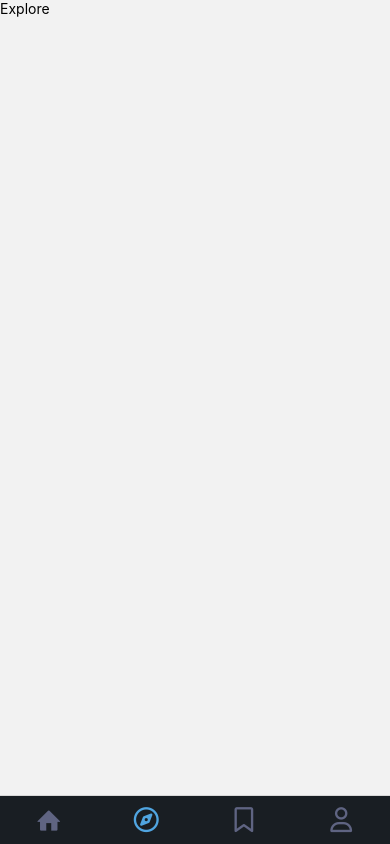
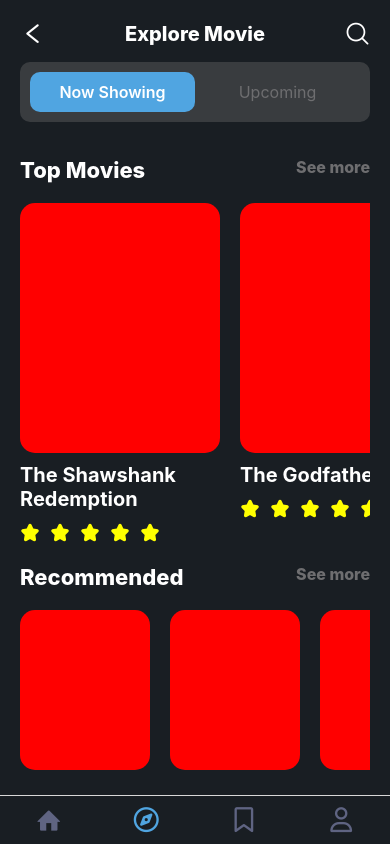
Before and after one commit to mowaiscyphion/cinema-app, a React Native app: screen /Explore in a window 390 px wide. Built offline with nearby package versions, Linux system fonts and the light colour scheme.

Commit message:
explore tab

```diff
--- a/src/navigations/MyTabs.js
+++ b/src/navigations/MyTabs.js
@@ -13,7 +13,8 @@
 function MyTabs() {
     return (
         <Tab.Navigator
-            initialRouteName='Home'
+            // initialRouteName='Home'
+            initialRouteName='Explore'
             screenOptions={{
                 tabBarStyle: { backgroundColor: '#191e23' },
                 headerShown: false,
--- a/src/screens/Explore.js
+++ b/src/screens/Explore.js
@@ -1,11 +1,94 @@
-import React from 'react'
-import { StyleSheet, Text, View } from 'react-native'
+import React from 'react';
+import { FlatList, ScrollView, StyleSheet, Text, TouchableOpacity, View } from 'react-native';
+import { SafeAreaView } from 'react-native-safe-area-context';
+import { default as Back, default as Search } from 'react-native-vector-icons/AntDesign';
 
 const Explore = () => {
+
+    const data = [
+        {
+            name: "The Shawshank Redemption"
+        },
+        {
+            name: "The Godfather"
+        },
+        {
+            name: "The Dark Knight"
+        },
+        {
+            name: "Pulp Fiction"
+        }
+    ];
+
+
+    const Card = ({ item }) => {
+        return (
+            <View style={{ gap: 10, marginRight: 20 }}>
+                <View style={{ backgroundColor: "red", height: 250, width: 200, borderRadius: 15 }}></View>
+                <Text style={{ color: "white", fontSize: 20, fontWeight: 700, width: 200 }}>{item?.name}</Text>
+                <View style={{ flexDirection: "row", gap: 10 }}>
+                    <Search name='star' color={'yellow'} size={20} />
+                    <Search name='star' color={'yellow'} size={20} />
+                    <Search name='star' color={'yellow'} size={20} />
+                    <Search name='star' color={'yellow'} size={20} />
+                    <Search name='star' color={'yellow'} size={20} />
+
+                </View>
+            </View>
+        )
+    }
+
+    const CardTwo = ({ item }) => {
+        return (
+            <View style={{ gap: 10, marginRight: 20 }}>
+                <View style={{ backgroundColor: "red", height: 160, width: 130, borderRadius: 15 }}></View>
+                {/* <Text style={{ color: "white", fontSize: 20, fontWeight: 700, width: 200 }}>{item?.name}</Text>
+                <View style={{ flexDirection: "row", gap: 10 }}>
+                    <Search name='star' color={'yellow'} size={20} />
+                    <Search name='star' color={'yellow'} size={20} />
+                    <Search name='star' color={'yellow'} size={20} />
+                    <Search name='star' color={'yellow'} size={20} />
+                    <Search name='star' color={'yellow'} size={20} />
+
+                </View> */}
+            </View>
+        )
+    }
     return (
-        <View>
-            <Text>Explore</Text>
-        </View>
+        <SafeAreaView style={{ flex: 1, backgroundColor: '#191e23' }}>
+            <ScrollView>
+                <View style={{ padding: 20 }}>
+                    <View style={{ flexDirection: 'row', justifyContent: 'space-between', alignItems: 'center' }}>
+                        <Back name='left' color={'white'} size={25} />
+                        <Text style={{ color: "white", fontSize: 20, fontWeight: 800 }}>Explore Movie</Text>
+                        <Search name='search1' color={'white'} size={25} />
+                    </View>
+                    <View style={{ backgroundColor: '#6e6e7060', flexDirection: 'row', padding: 10, marginVertical: 15, borderRadius: 10 }}>
+                        <TouchableOpacity style={{ width: "50%", flex: 1, backgroundColor: "#50a5e1", padding: 10, borderRadius: 10 }}>
+                            <Text style={{ color: "white", fontSize: 16, textAlign: 'center', fontWeight: 600 }}>Now Showing</Text>
+                        </TouchableOpacity>
+                        <TouchableOpacity style={{ width: "50%", flex: 1, backgroundColor: "transparent", padding: 10, borderRadius: 10 }}>
+                            <Text style={{ color: "#6e6e70", fontSize: 16, textAlign: 'center' }}>Upcoming</Text>
+                        </TouchableOpacity>
+                    </View>
+                    <View style={{ flexDirection: 'row', justifyContent: 'space-between', marginTop: 20 }}>
+                        <Text style={{ color: "white", fontSize: 22, fontWeight: 800 }}>Top Movies</Text>
+                        <Text style={{ color: "#6e6e70", fontSize: 16, fontWeight: 800 }}>See more</Text>
+                    </View>
+                    <View style={{ marginTop: 20 }}>
+                        <FlatList data={data} renderItem={({ item }) => <Card item={item} />} horizontal />
+                    </View>
+                    <View style={{ flexDirection: 'row', justifyContent: 'space-between', marginTop: 20 }}>
+                        <Text style={{ color: "white", fontSize: 22, fontWeight: 800 }}>Recommended</Text>
+                        <Text style={{ color: "#6e6e70", fontSize: 16, fontWeight: 800 }}>See more</Text>
+                    </View>
+                    <View style={{ marginTop: 20 }}>
+                        <FlatList data={data} renderItem={({ item }) => <CardTwo item={item} />} horizontal />
+                    </View>
+
+                </View>
+            </ScrollView>
+        </SafeAreaView >
     )
 }
 
```
